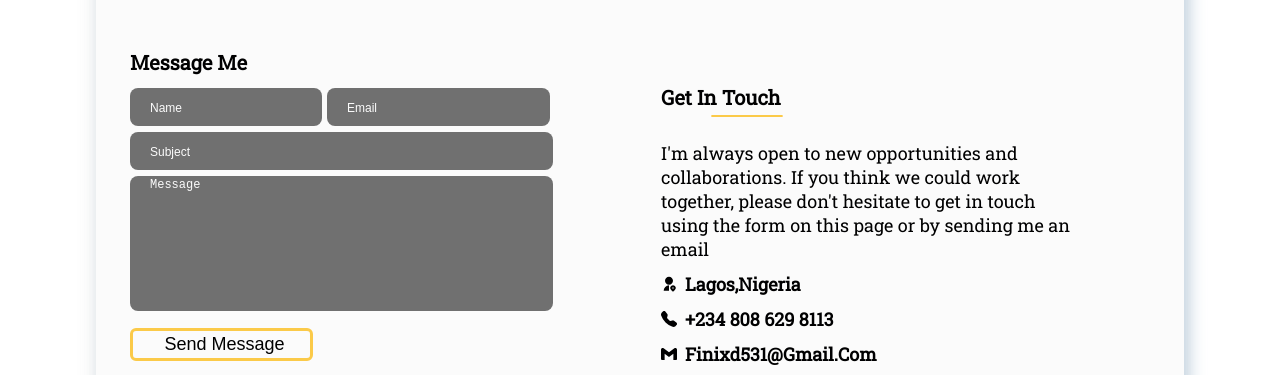
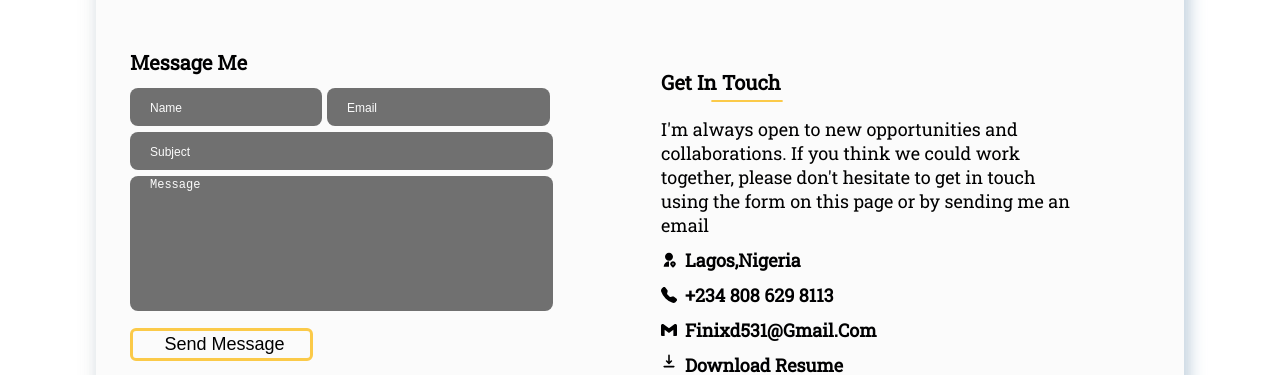
Before and after one commit to nicxd531/main-portfolio, a React (Vite) app: page / in a window 1280 px wide. Shown: the part 4405-4780 px from the top of the page. Built offline with nearby package versions, Linux system fonts and the light colour scheme.

Commit message:
svg update

```diff
--- a/index.html
+++ b/index.html
@@ -8,8 +8,9 @@
     <!-- TYPE BELOW IS PROBABLY: 'website' or 'article' or look on https://ogp.me/#types -->
     <meta property="og:type" content='website'/>
     <meta charset="UTF-8" />
+    <link rel="icon" type="image/svg+xml" href="image/icons8-o-64.png" />
     <meta name="viewport" content="width=device-width"/>
-    <title>portfolio</title>
+    <title>ola olasunkanmi portfolio</title>
   </head>
   <body>
     <div id="root"></div>
--- a/src/styles/Contact.css
+++ b/src/styles/Contact.css
@@ -95,7 +95,7 @@
   display: inline-block;
 }
 .contact > div .main-input > div > div:first-child {
-  margin-top: 35px;
+  margin-top: 20px;
 }
 .contact > div .main-input > div > div:first-child > h3 {
   font-size: 0.875rem;
@@ -112,7 +112,7 @@
 }
 .contact > div .main-input > div > p {
   font-size: 0.75rem;
-  margin-top: 24.5px;
+  margin-top: 15px;
 }
 .contact > div .main-input > div > div:nth-child(3),
 .contact > div .main-input > div > div:nth-child(4),
--- a/src/styles/Contact.scss
+++ b/src/styles/Contact.scss
@@ -101,7 +101,7 @@
             }
             >div{
                >div:first-child{
-                margin-top: 35px;
+                margin-top: 20px;
                 >h3{
                     font-size: $font-size-14px ;
                     text-transform: capitalize;
@@ -118,7 +118,7 @@
                }
                >p{
                 font-size: $font-size-12px;
-                margin-top: 24.5px;
+                margin-top: 15px;
                }
                >div:nth-child(3),
                >div:nth-child(4),
```
Also changed, not shown: public/image/icons8-o-64.png (added), 1 other file (tests, documents, lock files or other folders).
